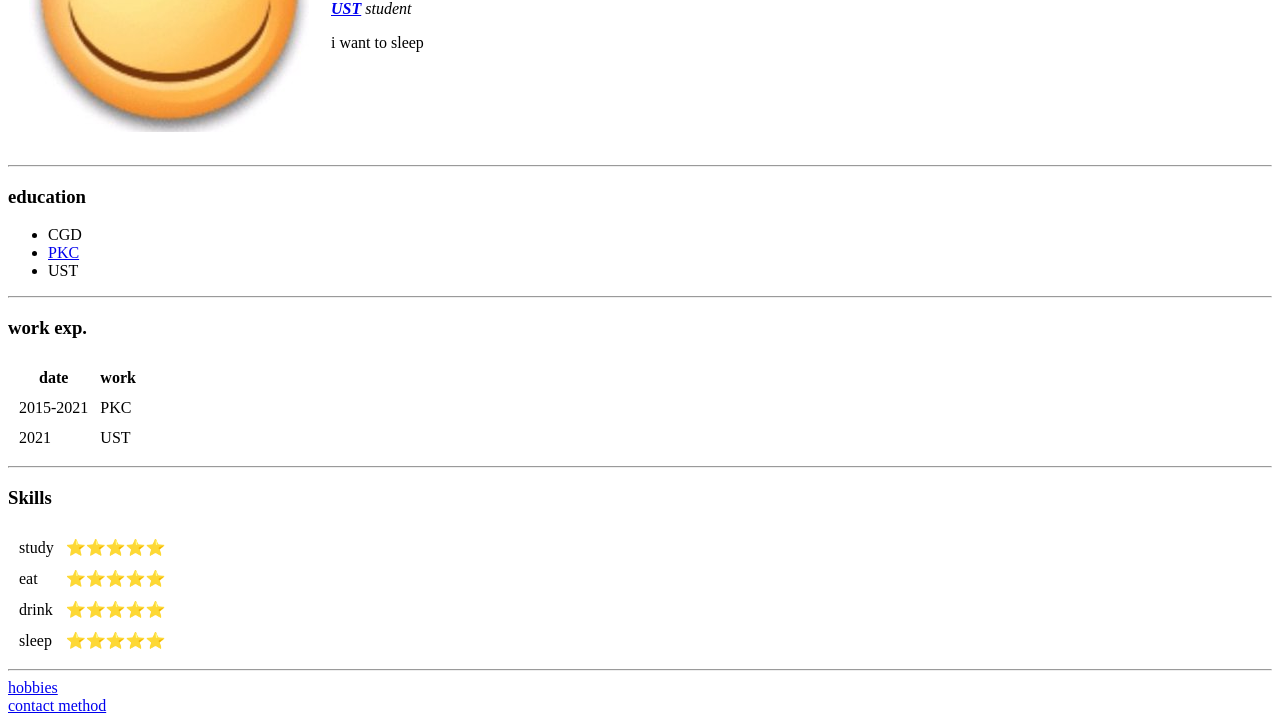
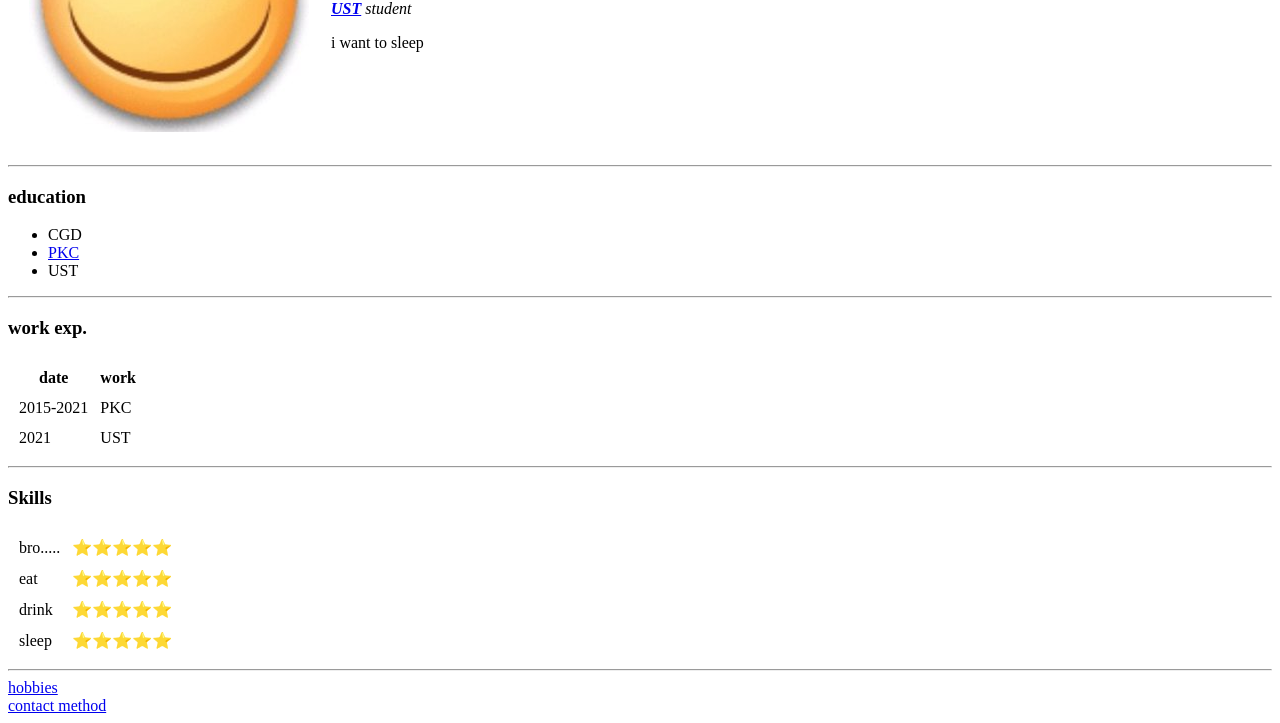
Before and after one commit to biajibiaji233/cv, a plain HTML site: page index.html in a window 1280 px wide. Shown: the part 177-900 px from the top of the page. Drawn offline with Linux system fonts and the light colour scheme.

Commit message:
feels better

```diff
--- a/index.html
+++ b/index.html
@@ -52,7 +52,7 @@
         <h3>Skills</h3>
         <table cellspacing="10">
             <tr>
-                <td>study</td>
+                <td>bro.....</td>
                 <td>⭐⭐⭐⭐⭐</td>
             </tr>
             <tr>
```
